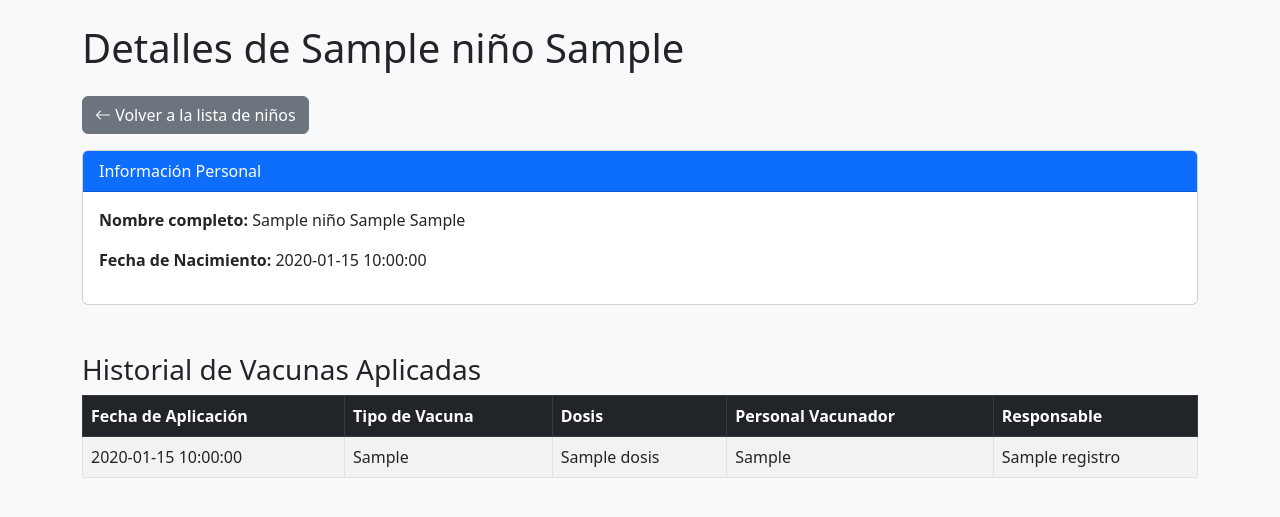
After one commit to jimiseven/proyPython, a Flask app: template v2/templates/niño_detalle.html in a window 1280 px wide. The commit adds this page. Shown: the top 517 px of the page. Run offline with Flask 3, Linux system fonts and the light colour scheme; the template is opened without the code that fills it: most values are stand-ins (such as "Sample title", 1, 10 or a date in 2020).

Commit message:
modulo ninos

```diff
--- a/v2/app.py
+++ b/v2/app.py
@@ -10,7 +10,7 @@ def get_db_connection():
         connection = mysql.connector.connect(
             host="localhost",
             user="root",
-            password="",  # Deja la contraseña vacía por defecto en XAMPP
+            password="",
             database="control_vacunas_v2"
         )
         return connection
@@ -18,26 +18,17 @@ def get_db_connection():
         print(f"Error de conexión a la base de datos: {err}")
         return None
 
-# Ruta de la página de inicio (Panel principal)
+# Rutas principales
 @app.route('/')
 def index():
     return render_template('index.html')
 
-# Ruta del módulo de Niños
 @app.route('/niños')
 def niños_modulo():
     db = get_db_connection()
     niños = []
-
-    # ------------------ Diagnóstico ------------------
-    if db is None:
-        print("ERROR: No se pudo conectar a la base de datos.")
-    else:
-        print("Conexión a la base de datos exitosa.")
-
+    if db:
         cursor = db.cursor(dictionary=True)
-
-        # Consulta SQL para obtener la información de los niños y el conteo de vacunas
         sql = """
             SELECT
                 n.id,
@@ -51,23 +42,136 @@ def niños_modulo():
             GROUP BY n.id
             ORDER BY n.id DESC
         """
-
         cursor.execute(sql)
         niños = cursor.fetchall()
-        print(f"La consulta devolvió {len(niños)} registros.")
-        # print("Registros:", niños) # Descomentar para ver los datos en la terminal
+        cursor.close()
+        db.close()
+    return render_template('niños.html', niños=niños)
+
+# --- Funcionalidades para el Módulo de Niños ---
+
+# Ruta para ELIMINAR un niño
+@app.route('/eliminar_niño/<int:id>', methods=['GET'])
+def eliminar_niño(id):
+    db = get_db_connection()
+    if db:
+        cursor = db.cursor()
+        sql = "DELETE FROM niños WHERE id = %s"
+        cursor.execute(sql, (id,))
+        db.commit()
+        cursor.close()
+        db.close()
+    return redirect(url_for('niños_modulo'))
+
+# Ruta para REVISAR la información y el historial de vacunas de un niño
+@app.route('/niño/<int:id>')
+def revisar_niño(id):
+    db = get_db_connection()
+    niño = None
+    historial_vacunas = []
+    if db:
+        cursor = db.cursor(dictionary=True)
+
+        # Consulta para obtener los datos del niño
+        sql_niño = "SELECT * FROM niños WHERE id = %s"
+        cursor.execute(sql_niño, (id,))
+        niño = cursor.fetchone()
+
+        # Consulta para obtener el historial de vacunas del niño, uniendo tablas
+        sql_historial = """
+            SELECT
+                va.fecha_aplicacion,
+                va.dosis,
+                tv.nombre AS tipo_vacuna,
+                pv.nombre AS personal_vacunador,
+                r.nombre AS nombre_responsable
+            FROM vacunas_aplicadas va
+            JOIN tipos_vacuna tv ON va.id_vacuna = tv.id
+            JOIN personal_vacunador pv ON va.id_personal = pv.id
+            JOIN responsables r ON va.id_responsable = r.id
+            WHERE va.id_niño = %s
+            ORDER BY va.fecha_aplicacion DESC
+        """
+        cursor.execute(sql_historial, (id,))
+        historial_vacunas = cursor.fetchall()
 
         cursor.close()
         db.close()
 
-    return render_template('niños.html', niños=niños)
+    if niño is None:
+        return "Niño no encontrado", 404
 
-# Ruta del módulo de Personal Vacunador (aún por desarrollar)
+    return render_template('niño_detalle.html', niño=niño, historial=historial_vacunas)
+
+# Ruta para mostrar el formulario de REGISTRO DE VACUNA
+@app.route('/registrar_vacuna/<int:id>')
+def registrar_vacuna_form(id):
+    db = get_db_connection()
+    niño = None
+    tipos_vacuna = []
+    personal = []
+    responsables = []
+
+    if db:
+        cursor = db.cursor(dictionary=True)
+
+        # Obtener los datos del niño para mostrarlos en el formulario
+        sql_niño = "SELECT id, nombre, apellido_paterno FROM niños WHERE id = %s"
+        cursor.execute(sql_niño, (id,))
+        niño = cursor.fetchone()
+
+        # Obtener los tipos de vacunas para el dropdown
+        cursor.execute("SELECT id, nombre FROM tipos_vacuna ORDER BY nombre")
+        tipos_vacuna = cursor.fetchall()
+
+        # Obtener el personal para el dropdown
+        cursor.execute("SELECT id, nombre FROM personal_vacunador ORDER BY nombre")
+        personal = cursor.fetchall()
+
+        # Obtener los responsables para el dropdown
+        cursor.execute("SELECT id, nombre FROM responsables ORDER BY nombre")
+        responsables = cursor.fetchall()
+
+        cursor.close()
+        db.close()
+
+    if niño is None:
+        return "Niño no encontrado", 404
+
+    return render_template('registrar_vacuna_form.html',
+                           niño=niño,
+                           tipos_vacuna=tipos_vacuna,
+                           personal=personal,
+                           responsables=responsables)
+
+
+# Ruta para GUARDAR la nueva vacuna
+@app.route('/guardar_vacuna_niño/<int:id_nino>', methods=['POST'])
+def guardar_vacuna_niño(id_nino):
+    if request.method == 'POST':
+        id_responsable = request.form['id_responsable']
+        id_vacuna = request.form['id_vacuna']
+        id_personal = request.form['id_personal']
+        fecha_aplicacion = request.form['fecha_aplicacion']
+        dosis = request.form['dosis']
+
+        db = get_db_connection()
+        if db:
+            cursor = db.cursor()
+            sql = "INSERT INTO vacunas_aplicadas (id_niño, id_responsable, id_vacuna, id_personal, fecha_aplicacion, dosis) VALUES (%s, %s, %s, %s, %s, %s)"
+            val = (id_niño, id_responsable, id_vacuna, id_personal, fecha_aplicacion, dosis)
+            cursor.execute(sql, val)
+            db.commit()
+            cursor.close()
+            db.close()
+
+    return redirect(url_for('niños_modulo'))
+
+# Rutas de otros módulos (sin cambios)
 @app.route('/personal')
 def personal_modulo():
     return render_template('personal.html')
 
-# Ruta del módulo de Reportes de Vacunas (aún por desarrollar)
 @app.route('/vacunas_reporte')
 def vacunas_reporte_modulo():
     return "Esta será la página de reporte de vacunas."
--- /dev/null
+++ b/v2/templates/niño_detalle.html
@@ -0,0 +1,56 @@
+<!DOCTYPE html>
+<html lang="es">
+<head>
+    <meta charset="UTF-8">
+    <meta name="viewport" content="width=device-width, initial-scale=1.0">
+    <title>Detalles del Niño</title>
+    <link href="https://cdn.jsdelivr.net/npm/bootstrap@5.3.0/dist/css/bootstrap.min.css" rel="stylesheet">
+    <link rel="stylesheet" href="https://cdn.jsdelivr.net/npm/bootstrap-icons@1.10.5/font/bootstrap-icons.css">
+</head>
+<body class="bg-light">
+    <div class="container mt-4">
+        <h1 class="mb-4">Detalles de {{ niño['nombre'] }} {{ niño['apellido_paterno'] }}</h1>
+        <a href="{{ url_for('niños_modulo') }}" class="btn btn-secondary mb-3"><i class="bi bi-arrow-left"></i> Volver a la lista de niños</a>
+
+        <div class="card mb-4">
+            <div class="card-header bg-primary text-white">
+                Información Personal
+            </div>
+            <div class="card-body">
+                <p><strong>Nombre completo:</strong> {{ niño['nombre'] }} {{ niño['apellido_paterno'] }} {{ niño['apellido_materno'] }}</p>
+                <p><strong>Fecha de Nacimiento:</strong> {{ niño['fecha_nacimiento'] }}</p>
+            </div>
+        </div>
+
+        <h3 class="mt-5">Historial de Vacunas Aplicadas</h3>
+        {% if historial %}
+        <table class="table table-striped table-hover table-bordered">
+            <thead class="table-dark">
+                <tr>
+                    <th>Fecha de Aplicación</th>
+                    <th>Tipo de Vacuna</th>
+                    <th>Dosis</th>
+                    <th>Personal Vacunador</th>
+                    <th>Responsable</th>
+                </tr>
+            </thead>
+            <tbody>
+                {% for registro in historial %}
+                <tr>
+                    <td>{{ registro['fecha_aplicacion'] }}</td>
+                    <td>{{ registro['tipo_vacuna'] }}</td>
+                    <td>{{ registro['dosis'] }}</td>
+                    <td>{{ registro['personal_vacunador'] }}</td>
+                    <td>{{ registro['nombre_responsable'] }}</td>
+                </tr>
+                {% endfor %}
+            </tbody>
+        </table>
+        {% else %}
+        <div class="alert alert-info" role="alert">
+            Este niño aún no tiene vacunas registradas.
+        </div>
+        {% endif %}
+    </div>
+</body>
+</html>
--- a/v2/templates/niños.html
+++ b/v2/templates/niños.html
@@ -39,13 +39,13 @@
                         <td>{{ niño['fecha_nacimiento'] }}</td>
                         <td>{{ niño['total_vacunas'] }}</td>
                         <td>
-                            <a href="#" class="btn btn-primary btn-sm">
+                            <a href="{{ url_for('revisar_niño', id=niño['id']) }}" class="btn btn-primary btn-sm">
                                 <i class="bi bi-eye"></i> Revisar
                             </a>
-                            <a href="#" class="btn btn-danger btn-sm">
+                            <a href="{{ url_for('eliminar_niño', id=niño['id']) }}" class="btn btn-danger btn-sm" onclick="return confirm('¿Estás seguro de que quieres eliminar a este niño y todas sus vacunas?');">
                                 <i class="bi bi-trash"></i> Eliminar
                             </a>
-                            <a href="#" class="btn btn-info btn-sm">
+                            <a href="{{ url_for('registrar_vacuna_form', id=niño['id']) }}" class="btn btn-info btn-sm">
                                 <i class="bi bi-shield-plus"></i> Registrar Vacuna
                             </a>
                         </td>
```
Also changed, not shown: v2/templates/registrar_vacuna_form.html (added, +63 -0 lines).
